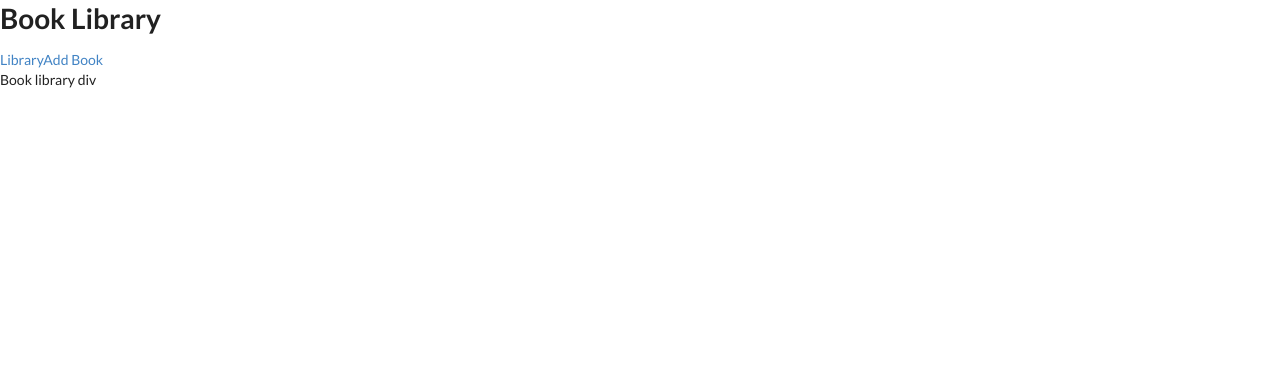
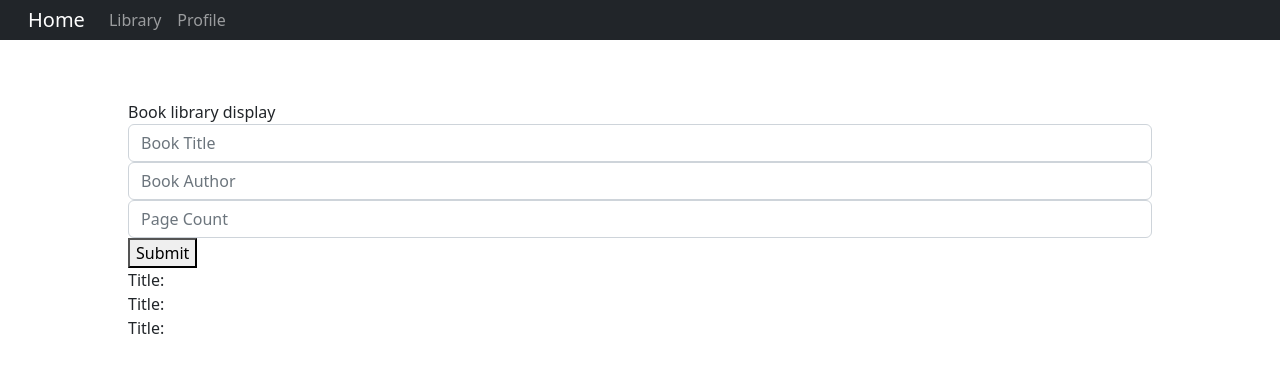
Before and after one commit to dunsd/book-rating, a React (Create React App) app: page / in a window 1280 px wide. Shown: the top 372 px of the page. Built offline with nearby package versions, Linux system fonts and the light colour scheme.

Commit message:
Set up basic form and display

```diff
--- a/src/App.css
+++ /dev/null
@@ -1,6 +0,0 @@
-.main {
-  display: flex;
-  justify-content: center;
-  align-items: center;
-  height: 100vh;
-}
--- a/src/App.js
+++ b/src/App.js
@@ -1,4 +1,4 @@
-import './App.css';
+import './App.scss';
 
 function App() {
   return (
--- /dev/null
+++ b/src/App.scss
@@ -0,0 +1,20 @@
+body {
+  min-height: 100vh;
+}
+
+.mainPage {
+  display: flex;
+  height: 100vh;
+  justify-content: center;
+}
+
+.mainContent {
+  display: flex;
+  justify-content: center;
+  align-items: center;
+}
+
+.main-content {
+  width: 80%;
+  margin: 100px auto auto auto;
+}
--- /dev/null
+++ b/src/components/AddBook.js
@@ -0,0 +1,63 @@
+import React, { useState } from "react";
+import { Form, Container } from "react-bootstrap";
+import Button from "react-bootstrap";
+
+const AddBook = ({bookDetails, handleChange, handleSubmit}) => {
+//   const [bookDetails, setBookDetails] = useState([
+//     {
+//       title: "",
+//       author: "",
+//       pages: "",
+//     },
+//   ]);
+
+//   const handleChange = (index, event) => {
+//     let data = [...bookDetails];
+//     data[index][event.target.name] = event.target.value;
+//     setBookDetails(data);
+//   };
+
+  return (
+    <Form className="addBookForm">
+      {bookDetails.map((input, index) => {
+        return (
+          <div key={index}>
+            <Form.Group className="formInput" controlId="title">
+              <Form.Control
+                type="text"
+                placeholder="Book Title"
+                className="inputControl"
+                name="title"
+                value={input.title}
+                onChange={(event) => handleChange(index, event)}
+              />
+            </Form.Group>
+            <Form.Group className="formInput" controlId="author">
+              <Form.Control
+                type="text"
+                placeholder="Book Author"
+                className="inputControl"
+                name="author"
+                value={input.author}
+                onChange={(event) => handleChange(index, event)}
+              />
+            </Form.Group>
+            <Form.Group className="formInput" controlId="pages">
+              <Form.Control
+                type="number"
+                placeholder="Page Count"
+                className="inputControl"
+                name="pages"
+                value={input.pages}
+                onChange={(event) => handleChange(index, event)}
+              />
+            </Form.Group>
+            <button onClick={(event) => handleSubmit(index, event)}>Submit</button>
+          </div>
+        );
+      })}
+    </Form>
+  );
+};
+
+export default AddBook;
--- /dev/null
+++ b/src/components/BookDisplay.js
@@ -0,0 +1,18 @@
+import React from "react";
+
+const BookDisplay = ({ storedBooks }) => {
+  return (
+    <div>
+      {storedBooks.map((input, index) => {
+        return (
+          <div key={index}>
+            <div>Title: {input.title}</div>
+            <div>Title: {input.author}</div>
+            <div>Title: {input.pages}</div>
+          </div>
+        );
+      })}
+    </div>
+  );
+};
+export default BookDisplay;
--- a/src/components/Header.js
+++ b/src/components/Header.js
@@ -1,19 +1,21 @@
 import React from "react";
 import { Link } from "react-router-dom";
+import { Nav, Navbar, Container } from "react-bootstrap";
+import '../css/Header.scss';
 
 const Header = () => {
+
   return (
-    <header>
-      <h1>Book Library</h1>
-      <div className="navbar">
-        <Link to="/" className="link">
-          Library
-        </Link>
-        <Link to="/add" className="link">
-          Add Book
-        </Link>
-      </div>
-    </header>
+
+    <Navbar fixed="top" bg="dark" variant="dark" expand="lg">
+      <Container className="header">
+        <Navbar.Brand as={Link} to="/">Home</Navbar.Brand>
+        <Nav className="me-auto" >
+          <Nav.Link as={Link} to="/library">Library</Nav.Link>
+          <Nav.Link as={Link} to="/add">Profile</Nav.Link>
+        </Nav>
+      </Container>
+    </Navbar>
   );
 };
 
--- a/src/components/Library.js
+++ b/src/components/Library.js
@@ -1,12 +1,56 @@
 import React from "react";
+import AddBook from "./AddBook";
+import { useState } from "react";
+import BookDisplay from "./BookDisplay";
 
 const Library = () => {
+  const [bookDetails, setBookDetails] = useState([
+    {
+      title: "",
+      author: "",
+      pages: "",
+    },
+  ]);
 
-    return (
-        <div>
-            Book library div
-        </div>
-    )
-}
+  const [storedBooks, setStoredBooks] = useState([
+    {
+      title: "",
+      author: "",
+      pages: "",
+    },
+  ]);
+
+  const handleChange = (index, event) => {
+    let data = [...bookDetails];
+    data[index][event.target.name] = event.target.value;
+    setBookDetails(data);
+    //setStoredBooks(data);
+  };
+
+  const handleSubmit = (index, event) => {
+    event.preventDefault();
+    let data = [...bookDetails];
+    console.log(data);
+    setStoredBooks(data);
+    // let data = [...storedBooks];
+    // data[index][event.target.name] = event.target.value;
+    // console.log(data);
+    // setStoredBooks(data);
+    // console.log(storedBooks);
+  };
+
+  return (
+    <div>
+      Book library display
+      <AddBook
+
+        bookDetails={bookDetails}
+        handleChange={handleChange}
+        handleSubmit={handleSubmit}
+      />
+      <BookDisplay storedBooks={storedBooks} />
+    </div>
+  );
+};
 
 export default Library;
--- /dev/null
+++ b/src/components/Profile.js
@@ -0,0 +1,12 @@
+import React from "react";
+
+const Profile = () => {
+
+    return (
+        <div>
+            Profile
+        </div>
+    );
+};
+
+export default Profile;
--- /dev/null
+++ b/src/css/Header.scss
@@ -0,0 +1,9 @@
+ .navbar {
+    padding: 0;
+    margin: 0;
+    margin-bottom: 3em;
+ }
+
+ .header {
+   margin-left: 1em;
+ }
--- a/src/index.css
+++ /dev/null
@@ -1,13 +0,0 @@
-body {
-  margin: 0;
-  font-family: -apple-system, BlinkMacSystemFont, 'Segoe UI', 'Roboto', 'Oxygen',
-    'Ubuntu', 'Cantarell', 'Fira Sans', 'Droid Sans', 'Helvetica Neue',
-    sans-serif;
-  -webkit-font-smoothing: antialiased;
-  -moz-osx-font-smoothing: grayscale;
-}
-
-code {
-  font-family: source-code-pro, Menlo, Monaco, Consolas, 'Courier New',
-    monospace;
-}
--- a/src/index.js
+++ b/src/index.js
@@ -1,7 +1,6 @@
 import React from 'react';
 import ReactDOM from 'react-dom/client';
-import './index.css';
-import 'semantic-ui-css/semantic.min.css'
+import 'bootstrap/dist/css/bootstrap.min.css';
 import RouteSwitch from './router/RouteSwitch';
 
 const root = ReactDOM.createRoot(document.getElementById('root'));
--- a/src/router/RouteSwitch.js
+++ b/src/router/RouteSwitch.js
@@ -2,15 +2,18 @@ import React from "react";
 import { BrowserRouter, Routes, Route } from "react-router-dom";
 import Header from "../components/Header";
 import Library from "../components/Library";
+import Profile from "../components/Profile";
+import '../App.scss';
 
 const RouteSwitch = () => {
     return (
         <BrowserRouter>
-            <div>
+            <div className="mainPage">
                 <Header />
-                <div className="mainContent">
+                <div className="main-content">
                     <Routes>
                         <Route element={<Library />} path="/" exact={true} />
+                        <Route element={<Profile />} path="/profile" />
                     </Routes>
                 </div>
             </div>
```
